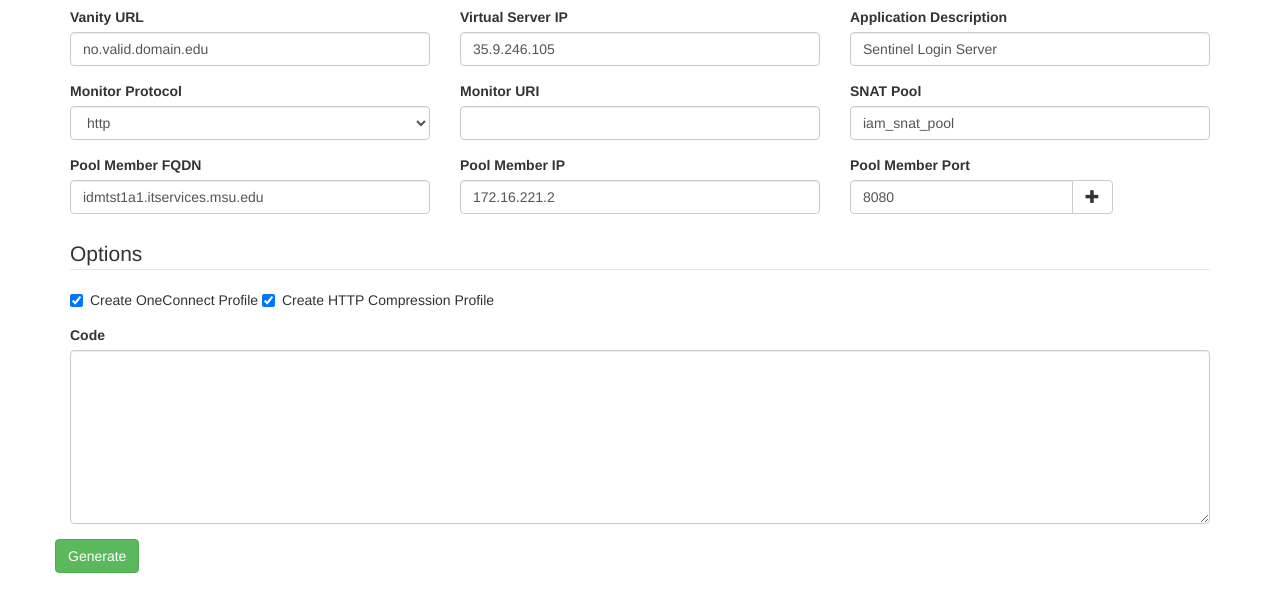
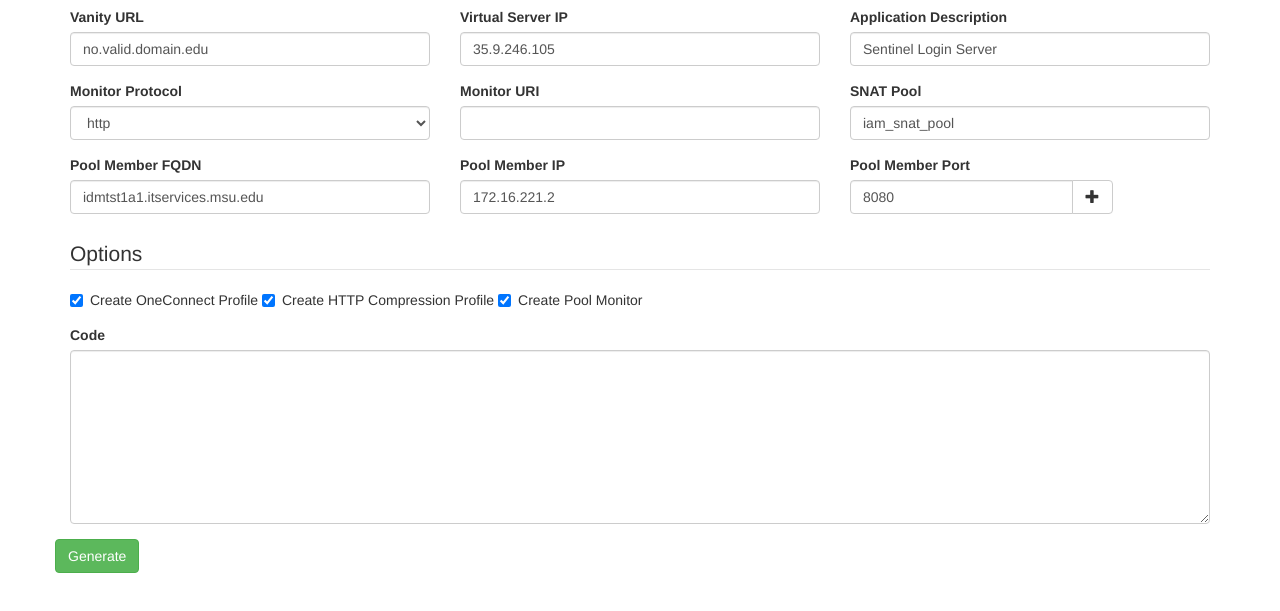
Before and after one commit to Michigan-State-University/draftsman-web, a website: page index.html in a window 1280 px wide. Shown: the part 53-664 px from the top of the page. Drawn offline with nearby package versions, Linux system fonts and the light colour scheme.

Commit message:
Add option to select/deselect creating monitor
Provides flexibility if a monitor is not needed #10

```diff
--- a/index.html
+++ b/index.html
@@ -118,6 +118,9 @@
                   <label>
                     <input type="checkbox" name="createHttpCompression" id="createHttpCompression" checked="true"> Create HTTP Compression Profile
                   </label>
+                  <label>
+                    <input type="checkbox" name="createPoolMonitor" id="createPoolMonitor" checked="true"> Create Pool Monitor
+                  </label>
                 </fieldset>
                 </div>
             </div>
```
